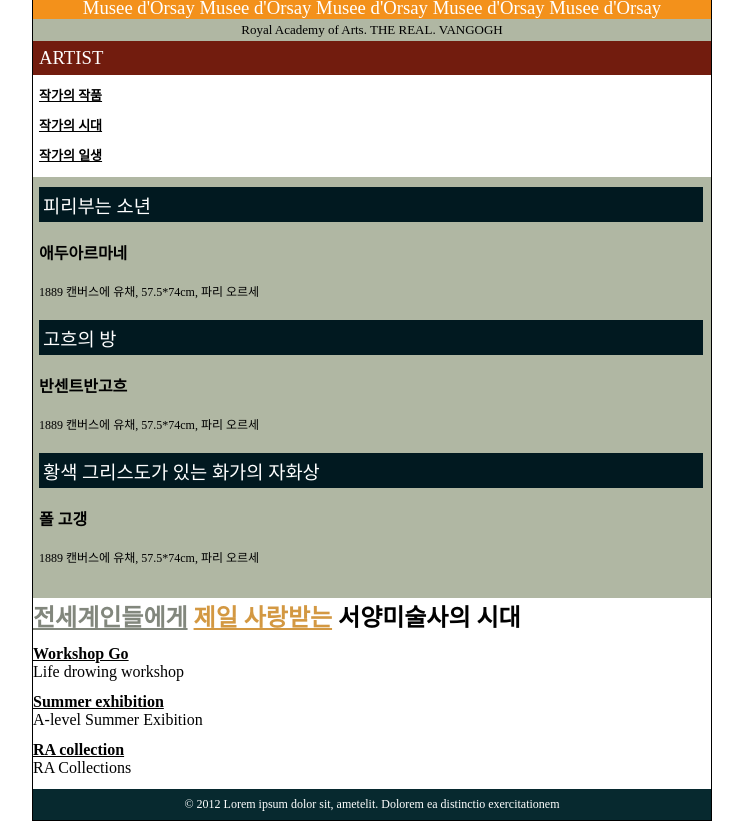
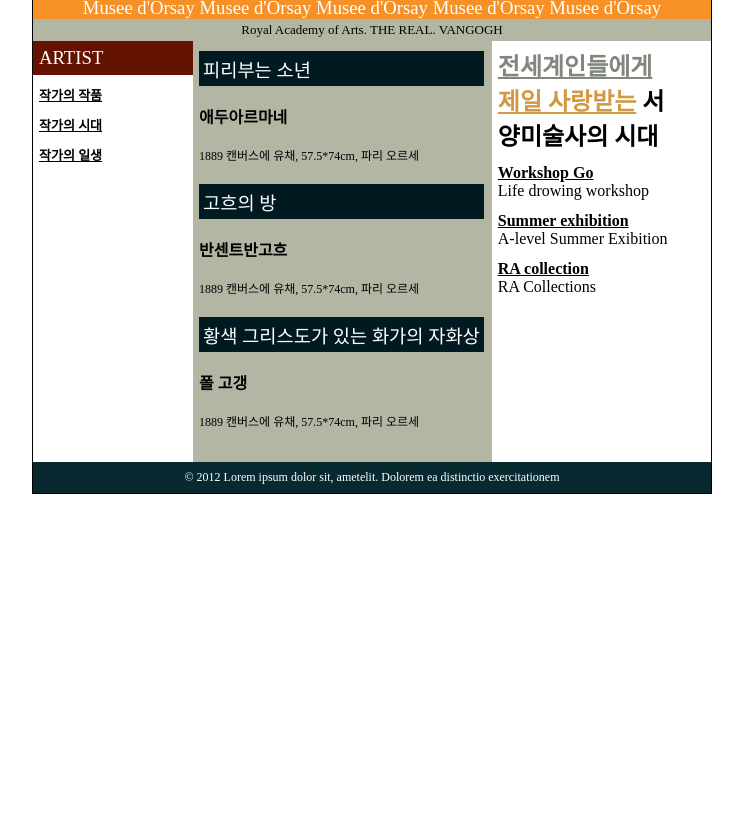
Before and after one commit to rdw5373/0810_Layout3Col_Drill, a plain HTML site: page displayTbl/index.html in a window 1280 px wide. Shown: the part 95-916 px from the top of the page, without its empty margins (268-1011 px from the left). After the commit the page ends 800 px from the top, so only its background shows below. Drawn offline with Linux system fonts and the light colour scheme.

Commit message:
0810_dispTbl_3열레이아웃

```diff
--- a/displayTbl/index.html
+++ b/displayTbl/index.html
@@ -23,8 +23,11 @@
 
 
         <main id="main">
+            <!-- display: table -->
 
-            <nav id="gnb">
+            <div class="tblRow">
+
+            <nav id="gnb" class="tblCell">
                 <h3>ARTIST</h3>
                 <ul id="mainMenu">
                     <li class="mainLi">
@@ -40,7 +43,7 @@
             </nav>
             <!-- nav#gnb -->
 
-            <div id="contents">
+            <div id="contents" class="tblCell">
                 <article>
                     <h3>피리부는 소년</h3>
                     <h4>애두아르마네</h4>
@@ -61,7 +64,7 @@
             </div>
             <!-- div#contents -->
 
-            <aside id="notice">
+            <aside id="notice" class="tblCell">
 
                 <h2>
                     <span>전세계인들에게</span>
@@ -92,6 +95,9 @@
             </aside>
             <!-- aside#notice -->
 
+        </div>
+        <!-- div.tblRow -->
+
         </main>
         <!-- main#main -->
 
--- a/displayTbl/style/style.css
+++ b/displayTbl/style/style.css
@@ -6,6 +6,7 @@
   margin: 0;
   box-sizing: border-box;
 }
+
 ul {
   list-style: none;
 }
@@ -23,7 +24,7 @@ div#wrap {
 header#header {
   color: #fff;
   text-align: center;
-  background-color: #f3911b;
+  background-color: #f59127;
 }
 #header h1 {
   font-size: 80px;
@@ -31,28 +32,46 @@ header#header {
 #header h3 {
   font-weight: normal;
 }
+
 #header p {
   color: #000;
   height: 22px;
   font-size: 13px;
   line-height: 22px;
-  background-color: #b0b7a3;
+  background-color: #b3b6a3;
 }
 /* header#header 끝 */
 
 /* main#main 시작 */
+
+/* display: table 레이아웃 적용 시작 */
+main#main {
+  display: table;
+}
+#main div.tblRow {
+  display: table-row;
+}
+#main .tblCell {
+  vertical-align: top;
+  display: table-cell;
+}
+/* display: table 레이아웃 적용 끝 */
+
 /* nav#gnb 시작 */
+main#main nav#gnb {
+  width: 160px;
+}
+
 main#main nav#gnb h3 {
   color: #fff;
   font-weight: normal;
   padding: 6px;
-  background-color: #721c0e;
+  background-color: #641300;
 }
 
 nav#gnb ul#mainMenu {
   padding: 6px;
 }
-
 nav#gnb a {
   color: #000;
   font-size: 13px;
@@ -64,7 +83,7 @@ nav#gnb a {
 /* div#contents 시작 */
 div#contents {
   padding: 10px 8px 12px 6px;
-  background-color: #b0b7a3;
+  background-color: #b3b6a3;
 }
 
 div#contents article {
@@ -77,29 +96,30 @@ div#contents h3 {
   padding: 4px;
   background-color: #011920;
 }
-
 div#contents h4 {
   margin: 18px 0;
 }
-
 div#contents p {
   font-size: 12px;
 }
+
 /* div#contents 끝 */
 
 /* aside#notice 시작 */
+aside#notice {
+  width: 191px;
+  padding: 6px;
+}
+
 aside#notice div.schedule {
   margin: 12px 0;
 }
-
 aside#notice h2 span {
   text-decoration: underline;
 }
-
 aside#notice h2 span:first-child {
   color: #82877d;
 }
-
 aside#notice h2 span:nth-child(2) {
   color: #d39842;
 }
@@ -108,6 +128,7 @@ aside#notice h2 span:nth-child(2) {
   color: #000;
 }
 /* aside#notice 끝 */
+
 /* main#main 끝 */
 
 /* footer#footer 시작 */
@@ -118,5 +139,4 @@ footer#footer {
   padding: 8px;
   background-color: #07292f;
 }
-
 /* footer#footer 끝 */
```
